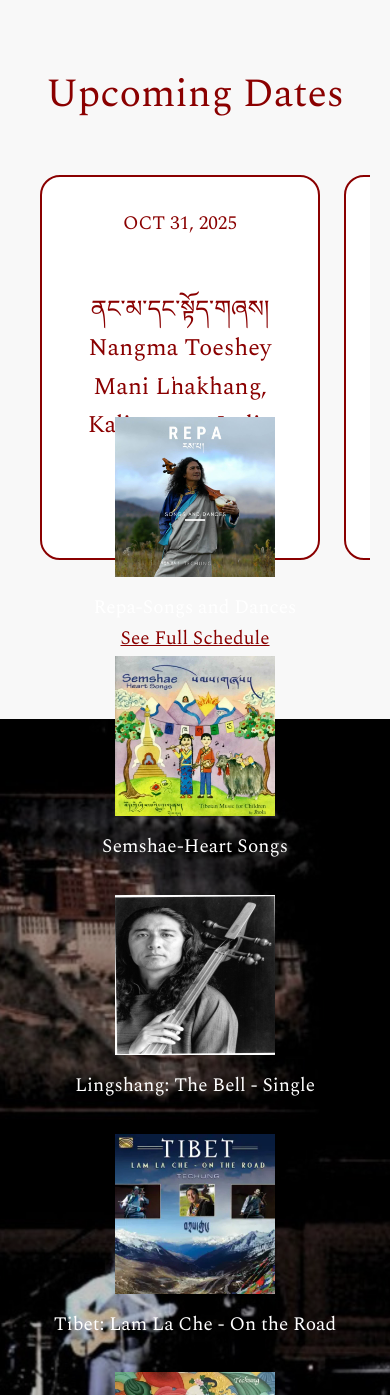
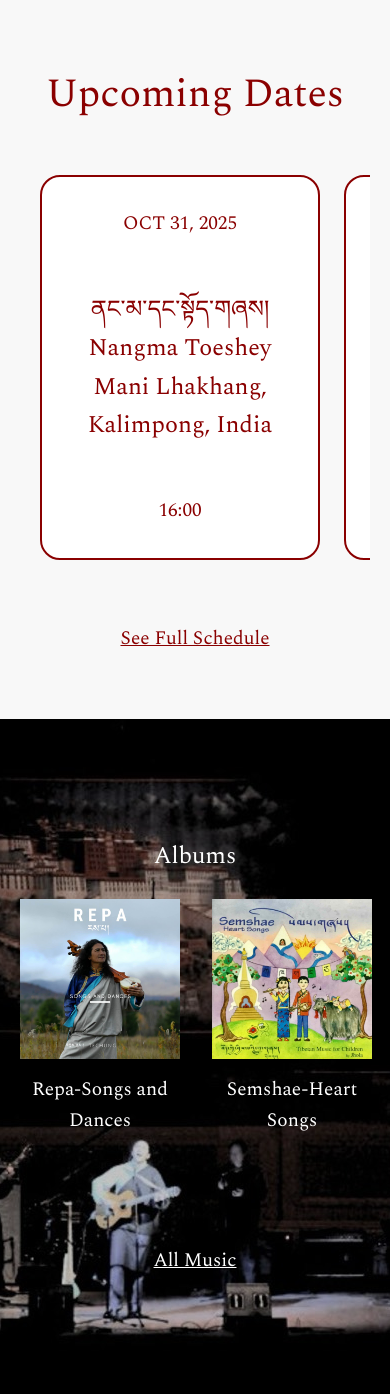
Before and after one commit to Rojlap107/Techung, a PHP site: page / in a window 390 px wide. Shown: the part 845-2240 px from the top of the page. Run offline with PHP 8.4, Linux system fonts and the light colour scheme.

Commit message:
Fix albums section to scroll horizontally on mobile
- Explicitly set flex-direction: row to override base class
- Added flex-wrap: nowrap to ensure horizontal layout
- Albums will now display in a horizontal row that scrolls sideways

🤖 Generated with [Claude Code](https://claude.com/claude-code)

Co-Authored-By: Claude <noreply@anthropic.com>

```diff
--- a/styles.css
+++ b/styles.css
@@ -1986,6 +1986,7 @@ footer .container {
 
     .albums-section .albums-grid {
         display: flex;
+        flex-direction: row;
         overflow-x: auto;
         gap: 2rem;
         max-width: 100%;
@@ -1993,6 +1994,7 @@ footer .container {
         padding: 0 20px 1rem;
         scroll-snap-type: x mandatory;
         -webkit-overflow-scrolling: touch;
+        flex-wrap: nowrap;
     }
 
     .albums-section .album-card {
```
